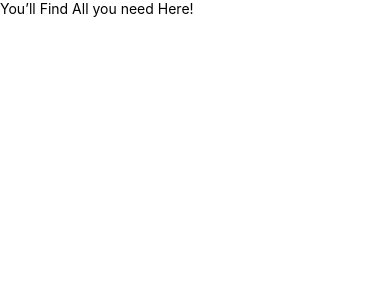
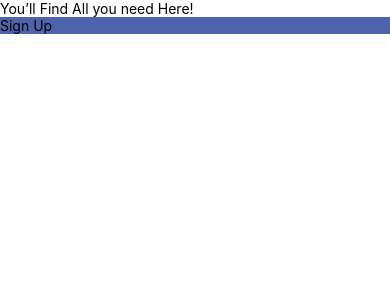
Before and after one commit to MarkusMaal2/FurnitureExampleApp, a React Native app: screen / in a window 390 px wide. Shown: the top 300 px of the page. Built offline with nearby package versions, Linux system fonts and the light colour scheme.

Commit message:
Button component

```diff
--- /dev/null
+++ b/src/components/Button/index.js
@@ -0,0 +1,14 @@
+import React from "react";
+import {  Text, TouchableOpacity } from "react-native";
+import { styles } from "./styles";
+
+const Button = ({title, onPress}) => {
+
+    return (
+        <TouchableOpacity activeOpacity={20} onPress={onPress} style={styles.container}>
+            <Text>{title}</Text>
+        </TouchableOpacity>
+    )
+}
+
+export default Button;
--- /dev/null
+++ b/src/components/Button/styles.js
@@ -0,0 +1,7 @@
+import { StyleSheet } from "react-native";
+export const styles = StyleSheet.create({
+    container: {
+        backgroundColor: '#4F63AC',
+        padding: 0
+    }
+})
--- a/src/screens/auth/Splash/index.js
+++ b/src/screens/auth/Splash/index.js
@@ -1,9 +1,18 @@
 import React from "react";
-import {Text} from "react-native";
+import {View, Text, Image,} from "react-native";
+import Button from "../../../components/Button";
 
 const Splash = () => {
+
+    const handlePress = () => {
+        console.log("button is clicked " + Math.round(Math.random() * 200));
+    }
+
     return (
-        <Text>You’ll Find All you need Here!</Text>
+        <View>
+            <Text>You’ll Find All you need Here!</Text>
+            <Button title="Sign Up" onPress={handlePress}></Button>
+        </View>
     )
 }
 
--- /dev/null
+++ b/src/screens/auth/Splash/styles.js
@@ -0,0 +1,3 @@
+export const styles = StyleSheet.create({
+
+})
```
